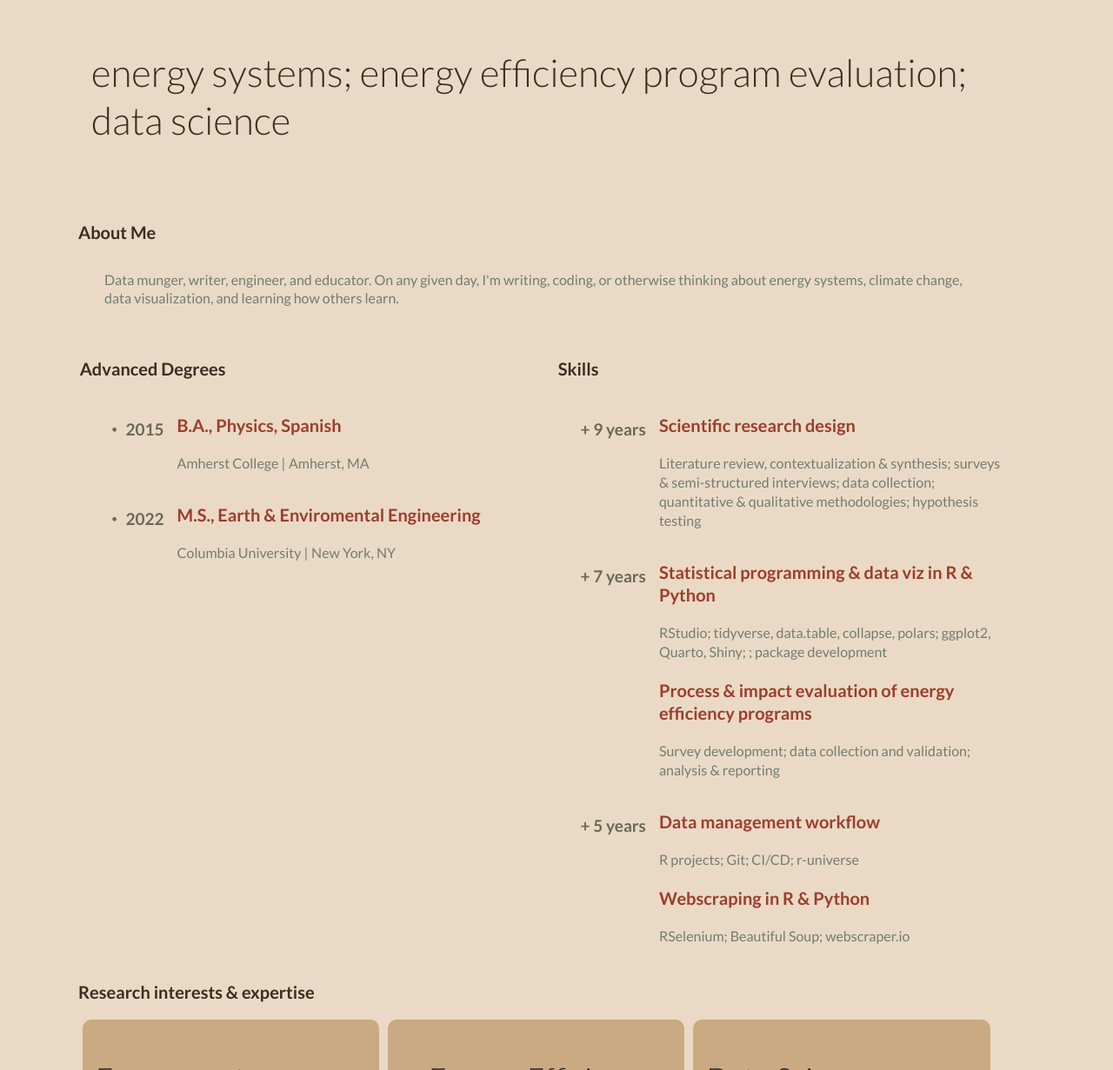
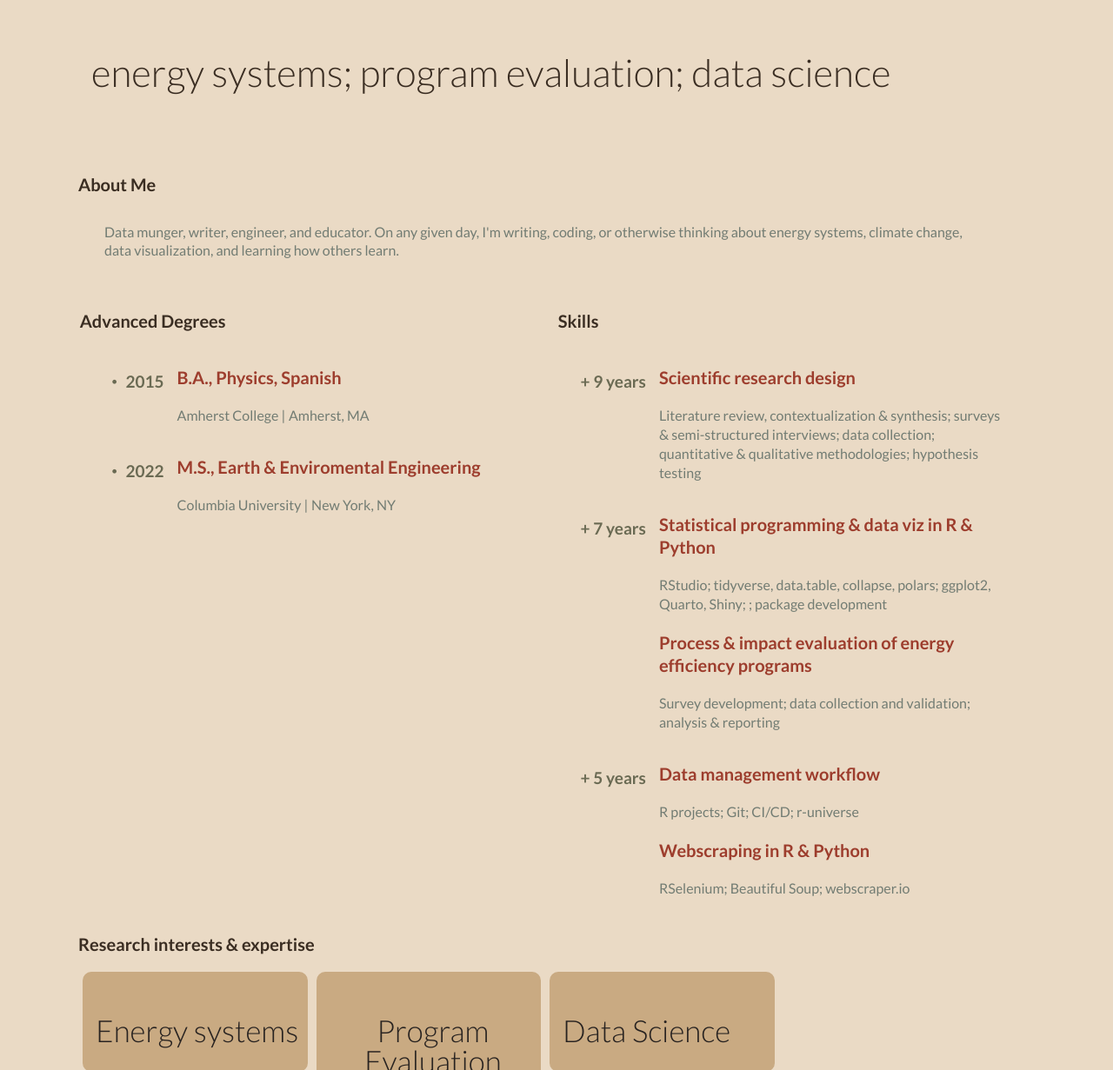
Before and after one commit to jdnricardo/jdnricardo.github.io, a plain HTML site: page index.html in a window 1280 px wide. Shown: the part 329-1560 px from the top of the page at 87% size. Drawn offline with Linux system fonts and the light colour scheme.

Commit message:
Update index.html

```diff
--- a/index.html
+++ b/index.html
@@ -20,7 +20,7 @@
 				<a class="social"href="https://nmrgroup.r-universe.dev/builds"><i class="fa-solid fa-rocket"></i></a>
 				<a class="social"href="https://github.com/jric376"><i class="fa-brands fa-square-github"></i></a>
 			</span>
-			<h2 class="lead">energy systems; energy efficiency program evaluation; data science</h2>
+			<h2 class="lead">energy systems; program evaluation; data science</h2>
 		</div>
 	</div>
 
@@ -110,7 +110,7 @@
 
 				<card class="card">
 					<div class="skill-level">
-						<span>Energy Efficiency Program Evaluation</span>
+						<span>Program Evaluation</span>
 					</div>
 
 					<div class="skill-meta">
```
